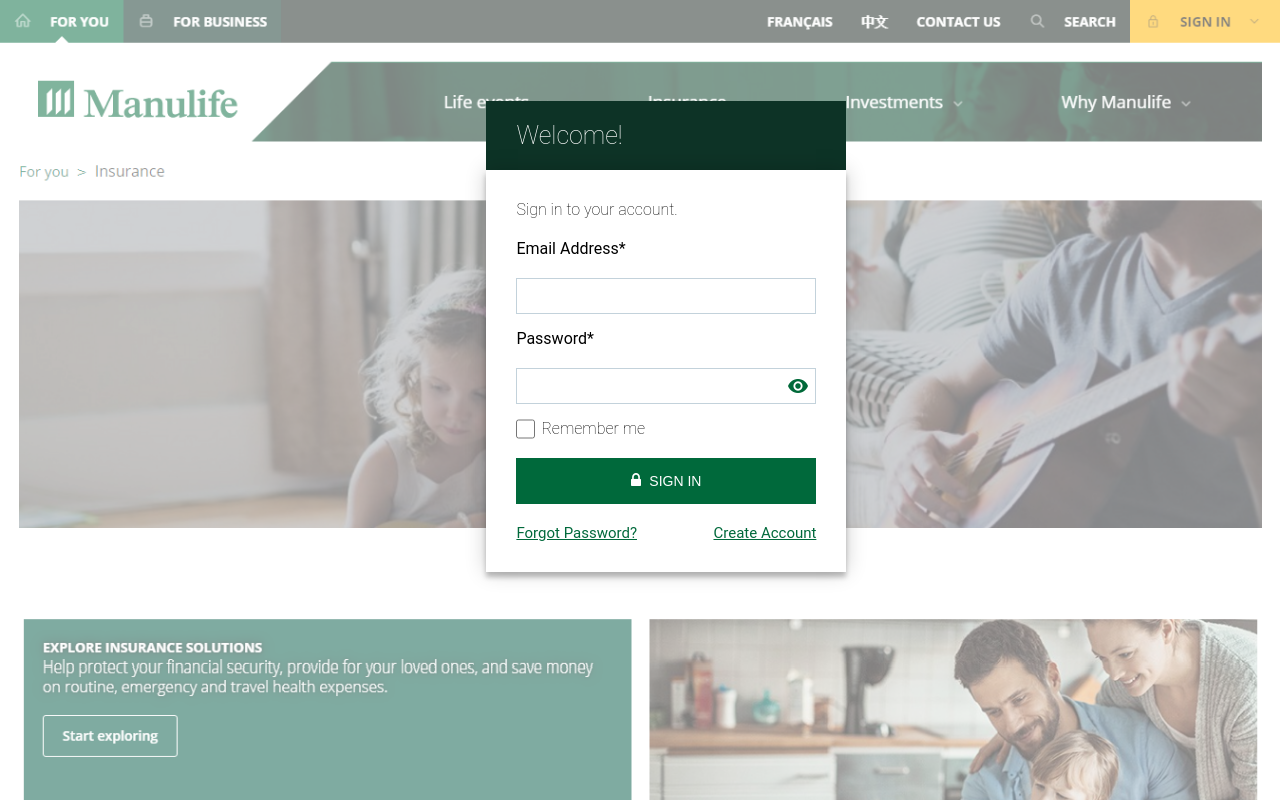
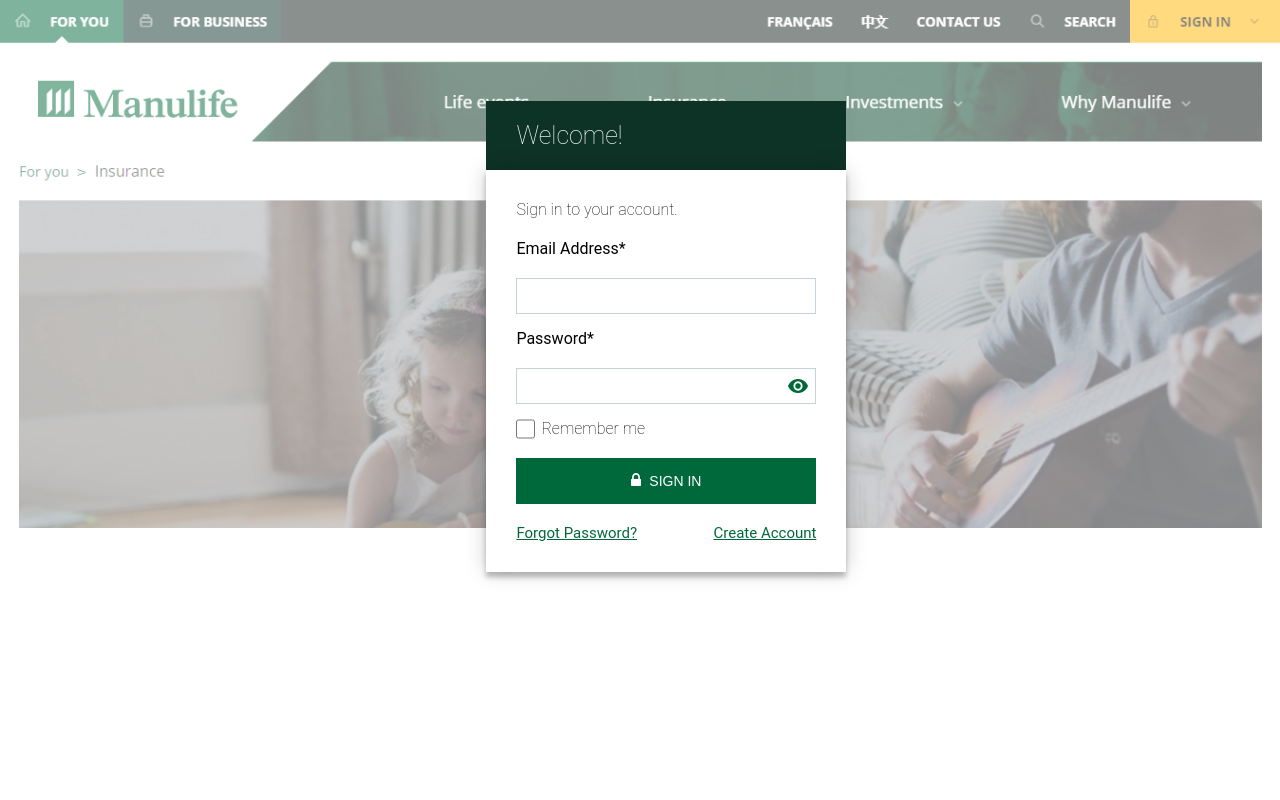
Before and after one commit to RatihNurmalasari/m-insurance-frontend, a React app: page / in a window 1280 px wide. Built offline with nearby package versions, Linux system fonts and the light colour scheme.

Commit message:
fixed container for login box

```diff
--- a/public/assets/css/styles.css
+++ b/public/assets/css/styles.css
@@ -12,11 +12,18 @@
     opacity: 0.5;
     width: 100%;
 }
+.main-background{
+    max-height: 600px;
+    overflow: hidden;
+    width: 100%;
+}
+.main-background>img{
+    opacity: 0.5;
+    width: 100%;
+}
 
 /*login form start*/
-.login-container>div>img{
-    opacity: 0.5;
-}
+
 .login-page {
     width: 360px;
     padding: 101px 0 0;
--- a/src/App.js
+++ b/src/App.js
@@ -4,9 +4,12 @@
 class App extends Component {
   render() {
     return (
-      <div className="login-container">
+        <div className="main-background">
+                <img src="assets/images/manulife-background.png" alt="manulife-background"></img>
+                <div className="login-container">
                 <LoginBox/>
             </div>
+        </div>
     );
   }
 }
--- a/src/components/LoginBox.js
+++ b/src/components/LoginBox.js
@@ -107,7 +107,6 @@
     render() {
         return (
             <div className="login">
-            <img src="assets/images/manulife-background.png" alt="manulife-background"></img>
             <div className="login-page">
             <div className="loginHeader">Welcome!</div>
             <div className="form">
```
